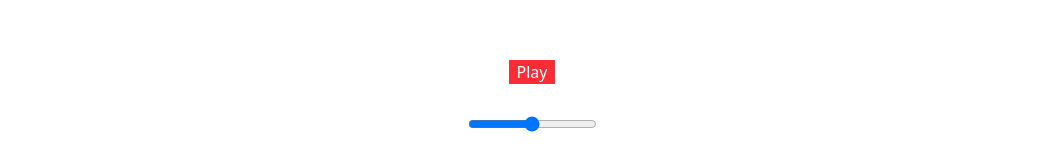
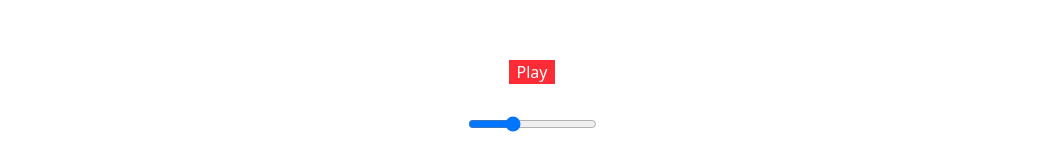
Before and after one commit to devhammed/verbalate-mixer, a React (Vite) app: page / in a window 1280 px wide. Shown: the part 224-387 px from the top of the page, without its empty margins (108-1171 px from the left). Built offline with nearby package versions, Linux system fonts and the light colour scheme.

Commit message:
chore: path to greatness

```diff
--- a/src/components/app.tsx
+++ b/src/components/app.tsx
@@ -113,7 +113,7 @@ export default function App() {
         {state.isPlaying ? 'Pause' : 'Play'}
       </button>
 
-      <input type="range" min="50" max="200" step="0.1" onChange={handleScaling} />
+      <input type="range" min="50" max="200" step="0.1" value={state.scale} onChange={handleScaling} />
 
       <div
         onClick={handleSeek}
```
